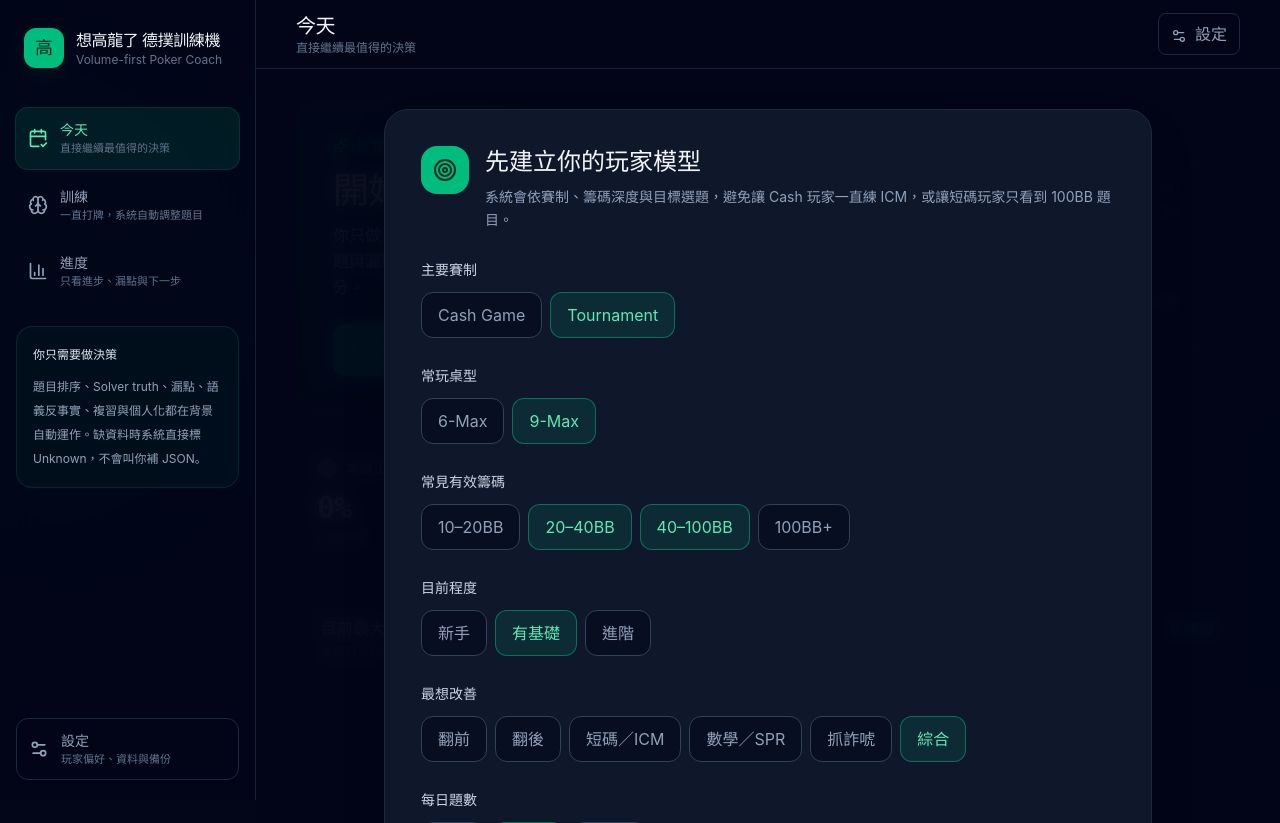
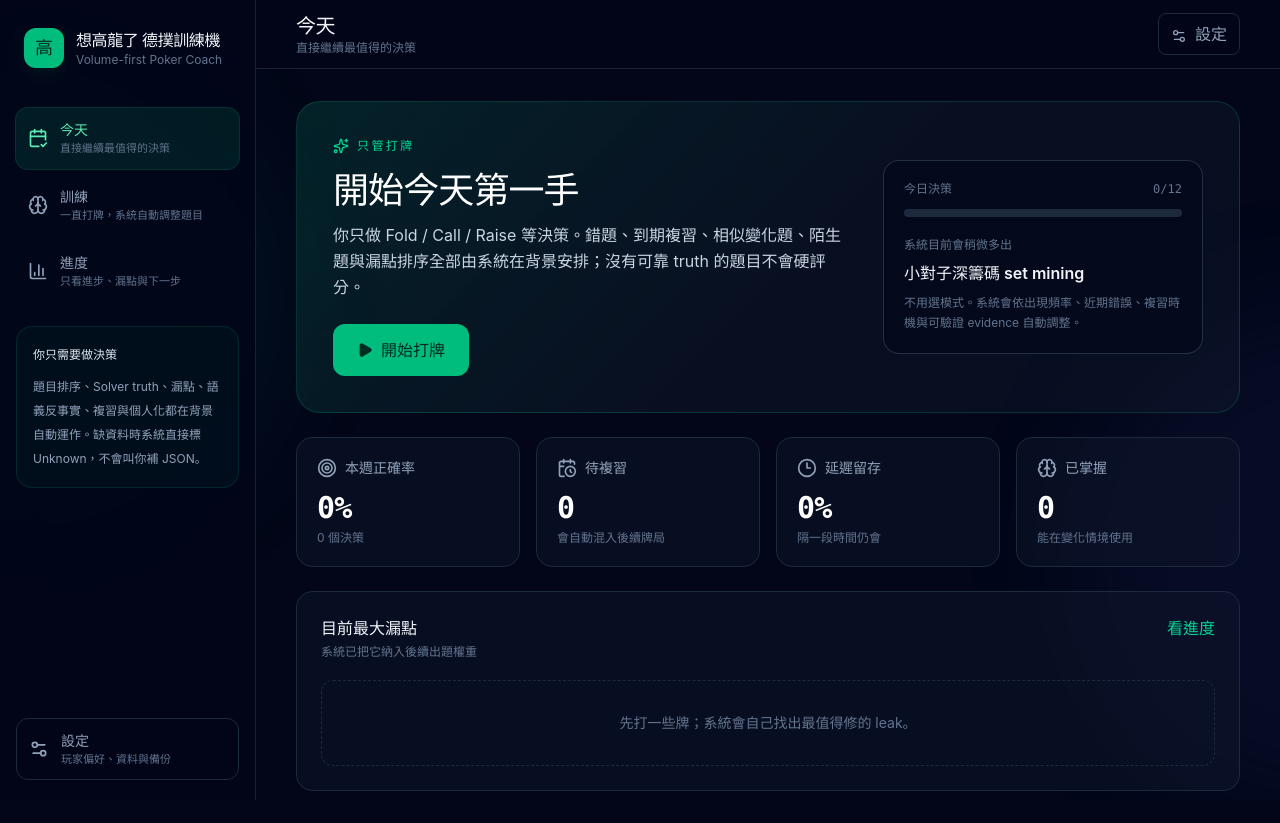
Before and after one commit to linwuyen/poker-coach-pro, a React (Vite) app: page / in a window 1280 px wide. Built offline with nearby package versions, Linux system fonts and the light colour scheme.

Commit message:
Make first run playable without onboarding forms

```diff
--- a/src/domain/playerProfile.ts
+++ b/src/domain/playerProfile.ts
@@ -3,15 +3,20 @@ import { getTrainingScenarios } from '../learning-engine/benchmark';
 
 export const PLAYER_PROFILE_KEY = 'poker_player_profile_v1';
 
+/**
+ * Frictionless first-run profile. It is intentionally broad rather than pretending
+ * the player supplied preferences that were never asked for. More specific choices
+ * remain optional in Settings and are persisted only after explicit edits.
+ */
 export const DEFAULT_PLAYER_PROFILE: PlayerProfile = {
   schemaVersion: 1,
-  formats: ['tournament'],
-  tableSizes: ['9max'],
-  stackBands: ['20-40', '40-100'],
+  formats: ['cash', 'tournament'],
+  tableSizes: ['6max', '9max'],
+  stackBands: ['10-20', '20-40', '40-100', '100+'],
   experience: 'intermediate',
   focusAreas: ['mixed'],
   dailyQuestions: 12,
-  onboardingComplete: false,
+  onboardingComplete: true,
   updatedAt: Date.now(),
 };
 
```
